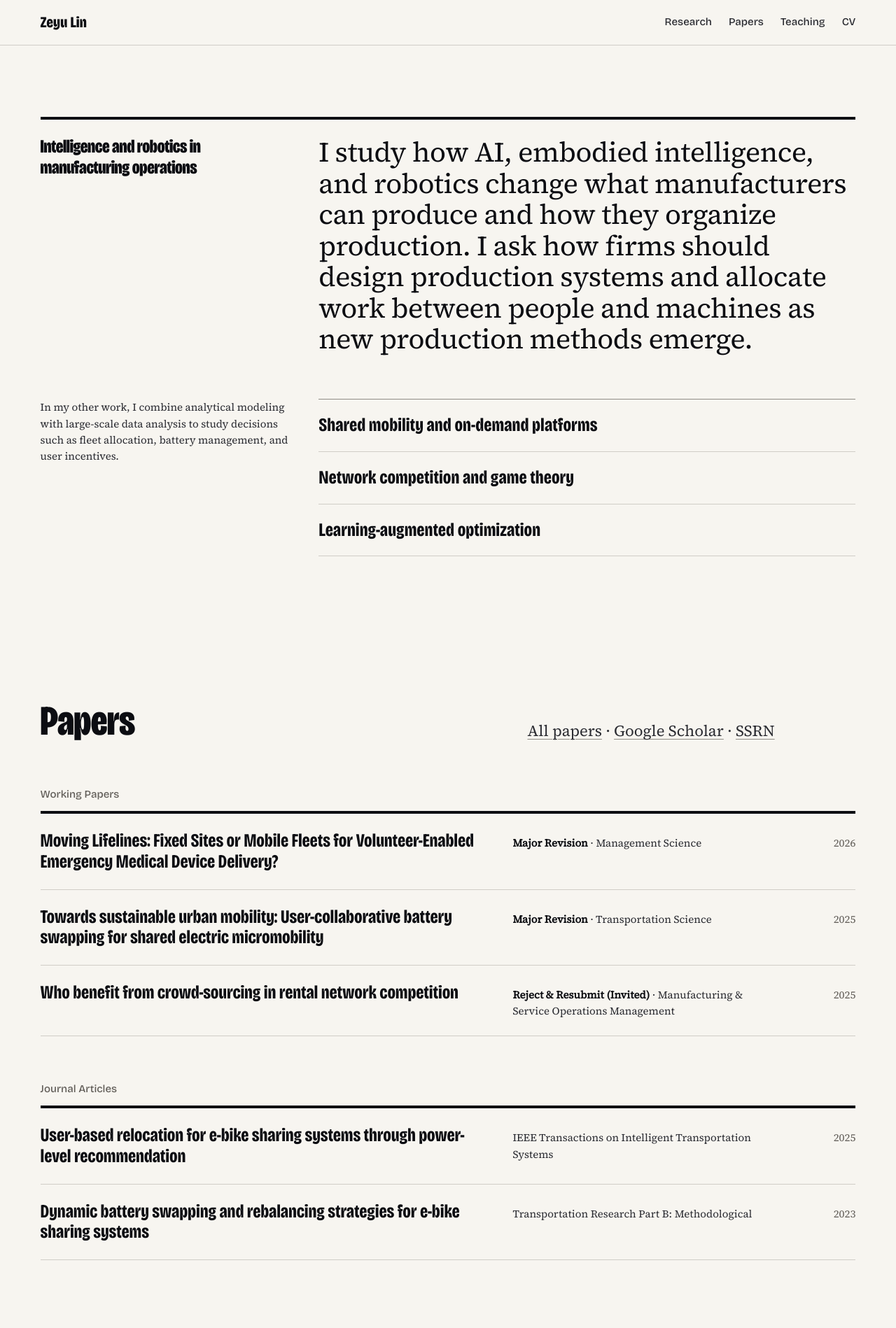
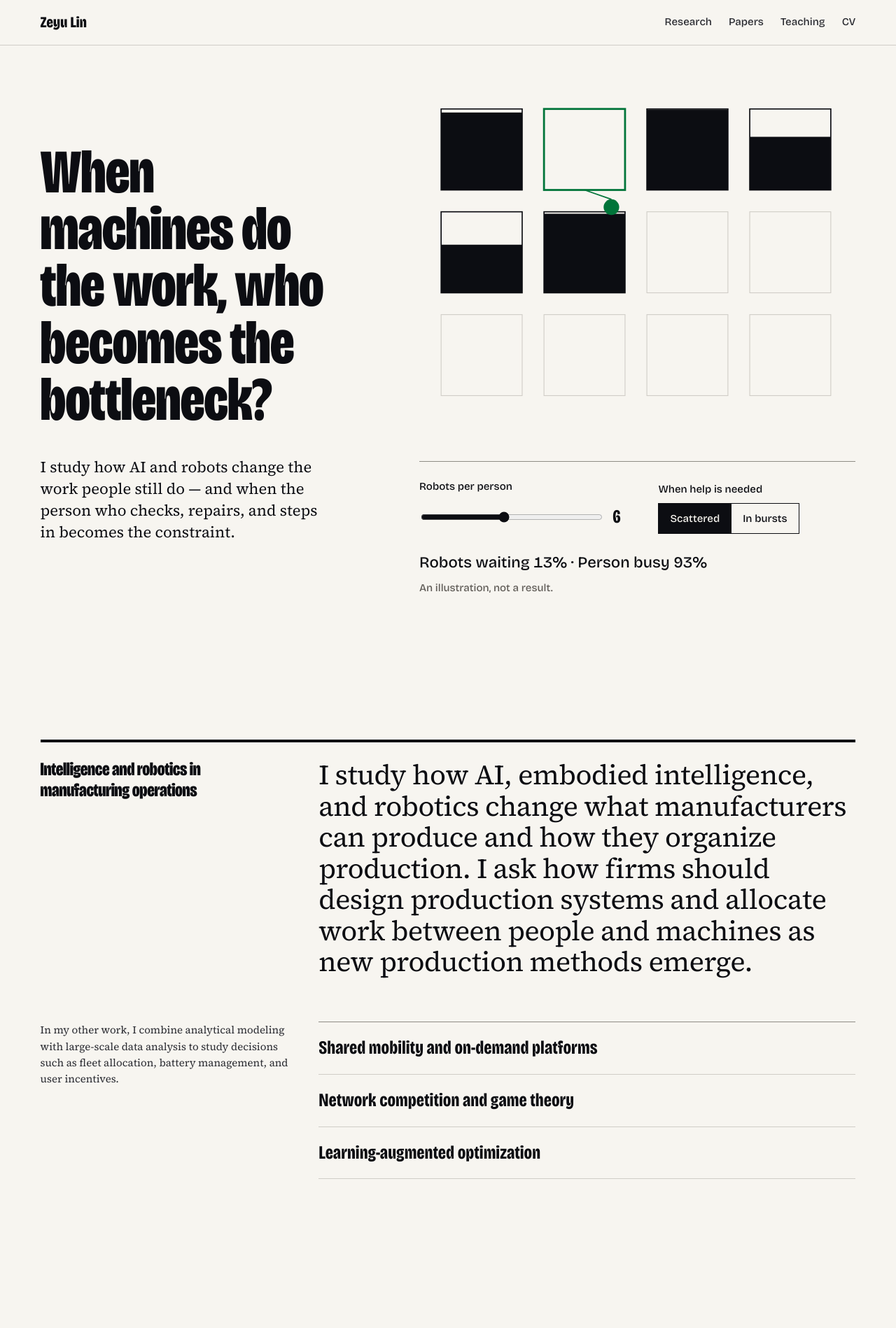
Before and after one commit to LIMYOYO/LIMYOYO.github.io, a Jekyll site: the page built from _pages/about.md, in a window 1280 px wide. Shown: the top 1898 px of the page at 70% size. Built offline with Jekyll 4.4.1, drawn with Linux system fonts in a browser that asks for light colours.

Commit message:
Add interactive bottleneck hero
Co-Authored-By: Claude Opus 5.5 <noreply@anthropic.com>

```diff
--- a/_includes/hero.html
+++ b/_includes/hero.html
@@ -1 +1,30 @@
-{%- comment -%} Filled in by the interactive hero task. {%- endcomment -%}
+<div class="hero__grid">
+  <div class="hero__text">
+    <h1>When machines do the work, who becomes the bottleneck?</h1>
+    <p class="hero__lead">I study how AI and robots change the work people still do — and when the person who checks, repairs, and steps in becomes the constraint.</p>
+  </div>
+  <figure class="hero__figure" data-sim>
+    <svg class="sim" viewBox="0 0 560 440" role="img" aria-label="Robots work, stop when they need help, and one person helps them one at a time" hidden></svg>
+    <noscript>{% include hero-snapshot.svg %}</noscript>
+    <div class="sim__controls" hidden>
+      <div class="sim__control">
+        <label for="robots">Robots per person</label>
+        <div class="sim__range">
+          <input type="range" id="robots" min="1" max="12" value="6" step="1" autocomplete="off">
+          <output for="robots" id="robots-value">6</output>
+        </div>
+      </div>
+      <fieldset class="sim__control">
+        <legend>When help is needed</legend>
+        <div class="sim__choices">
+          <label><input type="radio" name="timing" value="scattered" autocomplete="off" checked> Scattered</label>
+          <label><input type="radio" name="timing" value="bursts" autocomplete="off"> In bursts</label>
+        </div>
+      </fieldset>
+      <button type="button" class="btn sim__step" hidden>Step</button>
+    </div>
+    <p class="sim__readout" data-readout aria-live="polite" hidden></p>
+    <figcaption>An illustration, not a result.</figcaption>
+  </figure>
+</div>
+<script type="module" src="/assets/js/bottleneck.js"></script>
--- a/assets/css/site.css
+++ b/assets/css/site.css
@@ -45,6 +45,7 @@ body {
   -webkit-font-smoothing: antialiased; text-rendering: optimizeLegibility;
 }
 img, svg { max-width: 100%; height: auto; display: block; }
+[hidden] { display: none !important; }
 
 h1, h2, h3 {
   font-family: var(--font-display); font-weight: var(--display-weight);
@@ -160,3 +161,37 @@ a.row:hover .row__title { text-decoration: underline; text-decoration-color: var
 .about__text h2 { margin-bottom: var(--space-lg); }
 .contact { list-style: none; margin: var(--space-xl) 0 0; padding: 0; display: flex; flex-wrap: wrap; gap: var(--space-xs) var(--space-lg); font-family: var(--font-display); font-weight: 500; font-variation-settings: "opsz" 12; font-size: var(--text-sm); }
 @media (max-width: 60rem) { .about__photo { grid-column: 1 / span 6; } .about__text { grid-column: 1 / -1; } }
+
+/* Hero */
+.hero { padding-block: var(--space-2xl) var(--section-gap-s); }
+.hero__grid { display: grid; grid-template-columns: 5fr 7fr; gap: var(--space-3xl); align-items: center; min-height: calc(100svh - 64px - var(--space-2xl) - var(--section-gap-s)); }
+.hero__text h1 { max-width: 11ch; }
+.hero__lead { margin-top: var(--space-xl); font-size: var(--text-lead); line-height: 1.4; color: var(--color-ink); max-width: 34ch; }
+.hero__figure { margin: 0; }
+.sim { width: 100%; height: auto; overflow: visible; }
+.robot__frame { fill: none; stroke: var(--color-ink); stroke-width: 1.5; }
+.robot__fill { fill: var(--color-ink); }
+.robot.is-empty .robot__frame { stroke: var(--color-rule); stroke-width: 1; }
+.robot.is-empty .robot__fill { display: none; }
+.robot.is-waiting .robot__frame { stroke-dasharray: 6 5; stroke: var(--color-ink-2); }
+.robot.is-served .robot__frame { stroke: var(--color-accent); stroke-width: 2.5; }
+.sim__person { fill: var(--color-accent); }
+.sim__link { stroke: var(--color-accent); stroke-width: 1.5; }
+.sim__controls { display: flex; flex-wrap: wrap; align-items: end; gap: var(--space-lg) var(--space-xl); margin-top: var(--space-xl); padding-top: var(--space-lg); border-top: var(--rule-hair) solid var(--color-rule-2); }
+.sim__control { border: 0; margin: 0; padding: 0; min-width: 0; }
+.sim__control > label, .sim__control > legend { display: block; font-size: var(--text-sm); color: var(--color-ink); padding: 0; margin-bottom: var(--space-xs); }
+.sim__range { display: flex; align-items: center; gap: var(--space-sm); }
+.sim__range input { width: min(260px, 52vw); height: 44px; accent-color: var(--color-ink); }
+.sim__range output { font-family: var(--font-display); font-weight: 700; font-variation-settings: "wdth" 75, "opsz" 24; font-size: var(--text-title); color: var(--color-ink); min-width: 2ch; font-variant-numeric: lining-nums tabular-nums; }
+.sim__choices { display: flex; gap: 0; }
+.sim__choices label { position: relative; display: inline-flex; align-items: center; min-height: 44px; padding: 0 var(--space-md); border: var(--rule-hair) solid var(--color-ink); font-size: var(--text-sm); cursor: pointer; color: var(--color-ink); }
+.sim__choices label + label { border-left: 0; }
+.sim__choices input { position: absolute; opacity: 0; inset: 0; margin: 0; cursor: pointer; }
+.sim__choices label:has(input:checked) { background: var(--color-ink); color: var(--color-paper); }
+.sim__choices label:has(input:focus-visible) { outline: 2px solid var(--color-focus); outline-offset: 2px; }
+.sim__readout { margin-top: var(--space-lg); font-family: var(--font-display); font-weight: 500; font-variation-settings: "opsz" 12; font-size: var(--text-lead); color: var(--color-ink); font-variant-numeric: lining-nums tabular-nums; }
+.hero__figure figcaption { margin-top: var(--space-xs); font-size: var(--text-sm); color: var(--color-muted); }
+@media (max-width: 60rem) {
+  .hero__grid { grid-template-columns: 1fr; gap: var(--space-xl); min-height: 0; }
+  .hero__text h1 { max-width: 14ch; }
+}
--- /dev/null
+++ b/assets/js/bottleneck.js
@@ -0,0 +1,129 @@
+// Draws the bottleneck toy (bottleneck-sim.mjs) in the homepage hero and wires up its controls.
+import { createSim } from './bottleneck-sim.mjs';
+
+const figure = document.querySelector('[data-sim]');
+if (figure) start(figure);
+
+function start(figure) {
+  const NS = 'http://www.w3.org/2000/svg';
+  const svg = figure.querySelector('svg.sim');
+  const controls = figure.querySelector('.sim__controls');
+  const range = figure.querySelector('#robots');
+  const output = figure.querySelector('#robots-value');
+  const stepButton = figure.querySelector('.sim__step');
+  const readout = figure.querySelector('[data-readout]');
+  const timing = () => figure.querySelector('input[name="timing"]:checked')?.value ?? 'scattered';
+
+  const SPEED = 1.2; // simulated time units per second
+  const TAU = 8; // smoothing window of the readout, in simulated time units
+  const COLS = 4;
+  const SIZE = 104;
+  const GAP = 28;
+  const ORIGIN = { x: 28, y: 24 };
+  const slot = (i) => ({ x: ORIGIN.x + (i % COLS) * (SIZE + GAP), y: ORIGIN.y + Math.floor(i / COLS) * (SIZE + GAP) });
+
+  const sim = createSim({ robots: +range.value, mode: timing() });
+  sim.step(40); // start from a settled state rather than an empty one
+  let { robotsWaiting: waitAvg, personBusy: busyAvg } = sim.stats();
+
+  const el = (name, attrs, parent) => {
+    const node = document.createElementNS(NS, name);
+    for (const [k, v] of Object.entries(attrs)) node.setAttribute(k, v);
+    parent.appendChild(node);
+    return node;
+  };
+  const robots = Array.from({ length: 12 }, (_, i) => {
+    const { x, y } = slot(i);
+    const g = el('g', { class: 'robot' }, svg);
+    el('rect', { class: 'robot__frame', x, y, width: SIZE, height: SIZE }, g);
+    const fill = el('rect', { class: 'robot__fill', x, y: y + SIZE, width: SIZE, height: 0 }, g);
+    return { g, fill, x, y };
+  });
+  const link = el('line', { class: 'sim__link' }, svg);
+  const person = el('circle', { class: 'sim__person', r: 10 }, svg);
+  const home = { x: 280, y: 424 };
+  const pos = { ...home };
+
+  function draw(snap, ease) {
+    robots.forEach((r, i) => {
+      const robot = snap.robots[i];
+      r.g.setAttribute('class', `robot is-${robot ? robot.state : 'empty'}`);
+      if (!robot) return;
+      const h = robot.state === 'working' ? robot.progress * SIZE : 0;
+      r.fill.setAttribute('y', r.y + SIZE - h);
+      r.fill.setAttribute('height', h);
+    });
+    const t = snap.person.target;
+    const goal = t === null ? home : { x: robots[t].x + SIZE / 2, y: robots[t].y + SIZE + 22 };
+    pos.x += (goal.x - pos.x) * ease;
+    pos.y += (goal.y - pos.y) * ease;
+    person.setAttribute('cx', pos.x.toFixed(1));
+    person.setAttribute('cy', pos.y.toFixed(1));
+    if (t === null) link.style.display = 'none';
+    else {
+      link.style.display = '';
+      link.setAttribute('x1', robots[t].x + SIZE / 2);
+      link.setAttribute('y1', robots[t].y + SIZE);
+      link.setAttribute('x2', pos.x.toFixed(1));
+      link.setAttribute('y2', (pos.y - 10).toFixed(1));
+    }
+  }
+
+  function advance(units) {
+    // Smooth the readout over a short window so it reacts within seconds.
+    const dt = 0.1;
+    for (let t = 0; t < units; t += dt) {
+      sim.step(dt);
+      const snap = sim.snapshot();
+      const k = 1 - Math.exp(-dt / TAU);
+      waitAvg += (snap.robots.filter((r) => r.state === 'waiting').length / snap.robots.length - waitAvg) * k;
+      busyAvg += ((snap.person.target === null ? 0 : 1) - busyAvg) * k;
+    }
+  }
+
+  let lastText = 0;
+  function updateReadout(force) {
+    const now = performance.now();
+    if (!force && now - lastText < 1000) return;
+    lastText = now;
+    readout.textContent = `Robots waiting ${Math.round(waitAvg * 100)}% · Person busy ${Math.round(busyAvg * 100)}%`;
+  }
+
+  range.addEventListener('input', () => {
+    output.value = range.value;
+    output.textContent = range.value;
+    sim.setRobots(+range.value);
+    draw(sim.snapshot(), 1);
+  });
+  figure.querySelectorAll('input[name="timing"]').forEach((r) => r.addEventListener('change', () => sim.setMode(timing())));
+
+  for (const node of [svg, controls, readout]) node.removeAttribute('hidden');
+  draw(sim.snapshot(), 1);
+  updateReadout(true);
+
+  const still = window.matchMedia('(prefers-reduced-motion: reduce)');
+  if (still.matches) {
+    stepButton.removeAttribute('hidden');
+    stepButton.addEventListener('click', () => {
+      advance(5);
+      draw(sim.snapshot(), 1);
+      updateReadout(true);
+    });
+    return;
+  }
+
+  let frame = null;
+  let last = null;
+  function loop(now) {
+    const seconds = last === null ? 0 : Math.min(0.1, (now - last) / 1000);
+    last = now;
+    advance(seconds * SPEED);
+    draw(sim.snapshot(), 0.25);
+    updateReadout(false);
+    frame = requestAnimationFrame(loop);
+  }
+  const play = () => { if (frame === null) { last = null; frame = requestAnimationFrame(loop); } };
+  const pause = () => { if (frame !== null) { cancelAnimationFrame(frame); frame = null; } };
+  document.addEventListener('visibilitychange', () => (document.hidden ? pause() : play()));
+  if (!document.hidden) play();
+}
```
Also changed, not shown: tests/site.test.mjs (+44 -0 lines), _includes/hero-snapshot.svg (added), 1 other file.
